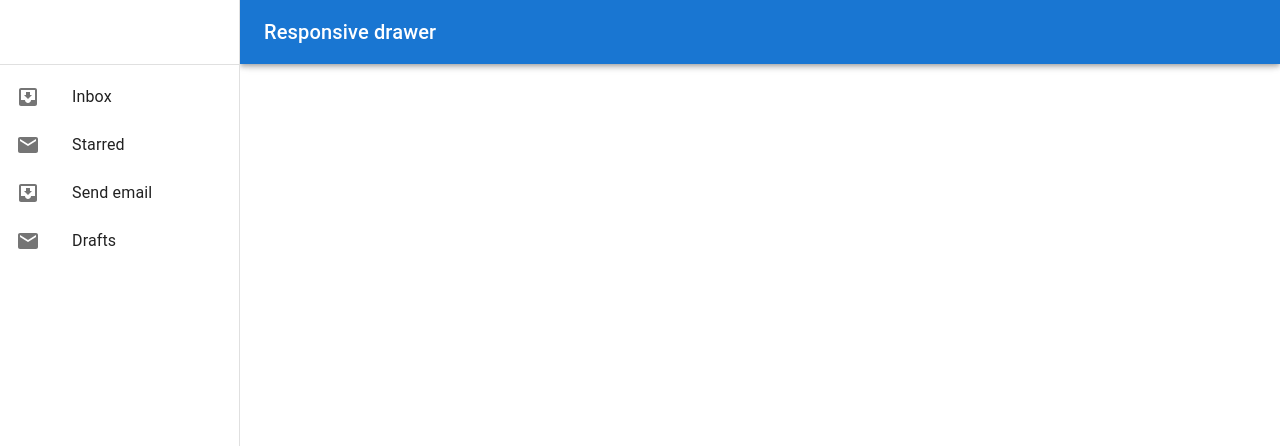
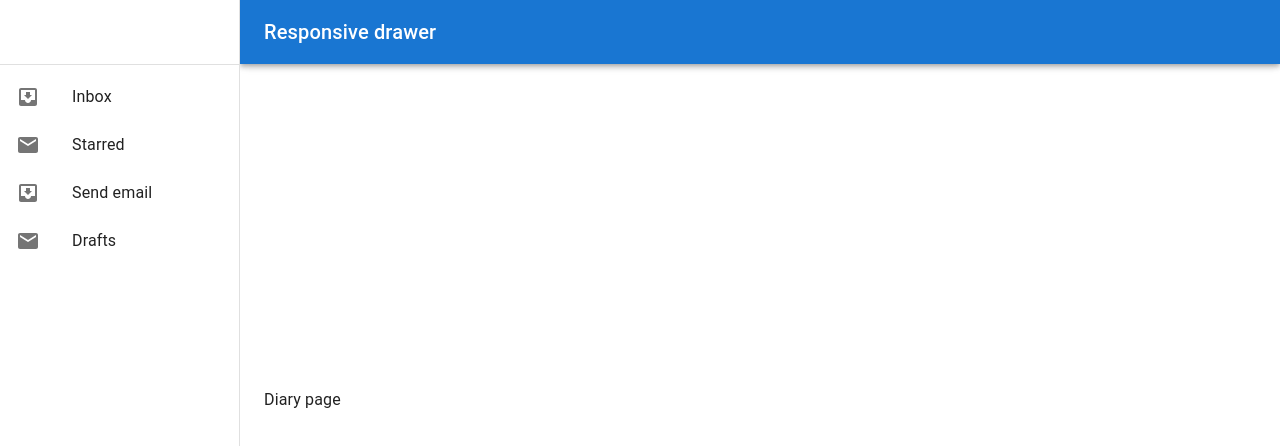
Before and after one commit to AntsaC/loomyl, a React (Vite) app: page /diary in a window 1280 px wide. Shown: the top 446 px of the page. Built offline with nearby package versions, Linux system fonts and the light colour scheme.

Commit message:
Add main layout

```diff
--- a/package.json
+++ b/package.json
@@ -14,6 +14,7 @@
     "@ckeditor/ckeditor5-react": "^6.1.0",
     "@emotion/react": "^11.11.1",
     "@emotion/styled": "^11.11.0",
+    "@mui/icons-material": "^5.14.8",
     "@mui/material": "^5.14.8",
     "react": "^18.2.0",
     "react-dom": "^18.2.0",
--- a/src/main.tsx
+++ b/src/main.tsx
@@ -2,11 +2,24 @@ import React from 'react'
 import ReactDOM from 'react-dom/client'
 import App from './App.tsx'
 import './index.css'
+import { RouterProvider, createBrowserRouter } from 'react-router-dom';
+import DiaryPage from './pages/diary/index.tsx';
 
-
+const router = createBrowserRouter([
+  {
+    path: "/",
+    element: <App />,
+    children: [
+      {
+        path: "diary",
+        element: <DiaryPage />
+      }
+    ]
+  },
+]);
 
 ReactDOM.createRoot(document.getElementById('root')!).render(
   <React.StrictMode>
-    <App />
+    <RouterProvider router={router} />
   </React.StrictMode>,
 )
--- /dev/null
+++ b/src/pages/diary/index.tsx
@@ -0,0 +1,9 @@
+import { Box } from "@mui/material";
+
+export default function DiaryPage() {
+  return (
+    <Box>
+        Diary page
+    </Box>
+  )
+}
```
Also changed, not shown: 1 other file (tests, documents, lock files or other folders).
